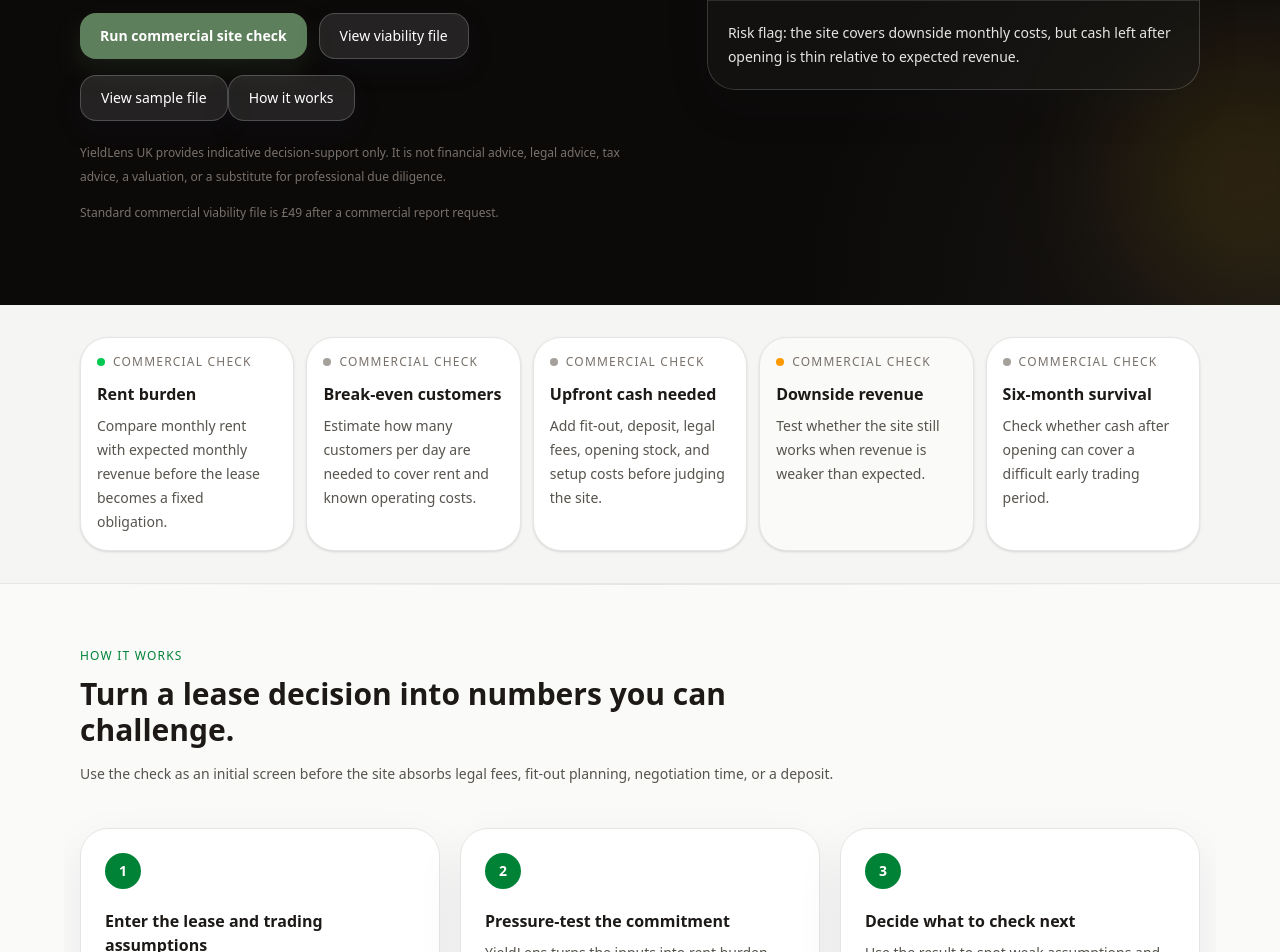
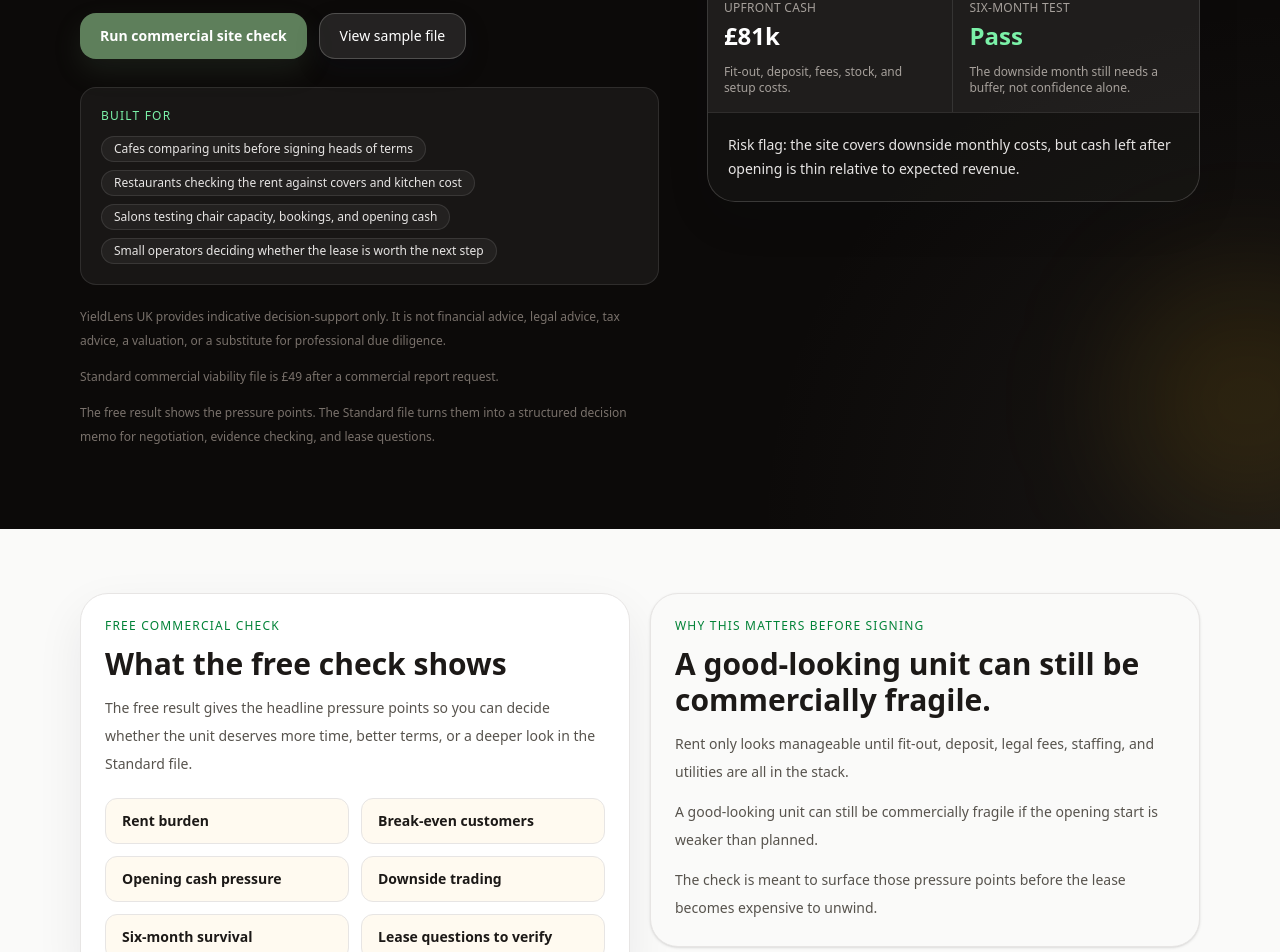
Before and after one commit to samueljcarlon/yieldlens-uk, a Next.js app: page / in a window 1280 px wide. Shown: the part 720-1672 px from the top of the page. Built offline with nearby package versions, Linux system fonts and the light colour scheme; no server answers.

Commit message:
Improve homepage trust and conversion

```diff
--- a/app/page.tsx
+++ b/app/page.tsx
@@ -47,6 +47,28 @@
     title: 'Six-month survival',
     desc: 'Check whether cash after opening can cover a difficult early trading period.',
   },
+];
+
+const builtFor = [
+  'Cafes comparing units before signing heads of terms',
+  'Restaurants checking the rent against covers and kitchen cost',
+  'Salons testing chair capacity, bookings, and opening cash',
+  'Small operators deciding whether the lease is worth the next step',
+];
+
+const freeCheckShows = [
+  'Rent burden',
+  'Break-even customers',
+  'Opening cash pressure',
+  'Downside trading',
+  'Six-month survival',
+  'Lease questions to verify',
+];
+
+const whyThisMatters = [
+  'Rent only looks manageable until fit-out, deposit, legal fees, staffing, and utilities are all in the stack.',
+  'A good-looking unit can still be commercially fragile if the opening start is weaker than planned.',
+  'The check is meant to surface those pressure points before the lease becomes expensive to unwind.',
 ];
 
 const howItWorks = [
@@ -167,31 +189,29 @@
                   Run commercial site check
                 </TrackedCtaLink>
 
-                <TrackedCtaLink
-                  href="/viability-file"
-                  eventName="commercial_home_cta_clicked"
-                  pagePath="/"
-                  ctaLabel="View viability file"
-                  pageType="homepage"
-                  className={heroSecondaryCtaClass}
-                >
-                  View viability file
-                </TrackedCtaLink>
-              </div>
-
                 <Link
                   href="/sample-commercial-viability-file"
-                className={`${heroSecondaryCtaClass} mt-4`}
+                  className={heroSecondaryCtaClass}
                 >
                   View sample file
                 </Link>
+              </div>
 
-              <Link
-                href="/how-it-works"
-                className={`${heroSecondaryCtaClass} mt-3`}
+              <div className="mt-7 rounded-2xl border border-white/10 bg-white/5 p-4 sm:p-5">
+                <p className="text-xs uppercase tracking-widest text-green-300 font-medium mb-3">
+                  Built for
+                </p>
+                <div className="flex flex-wrap gap-2">
+                  {builtFor.map((item) => (
+                    <span
+                      key={item}
+                      className="rounded-full border border-white/10 bg-white/5 px-3 py-1 text-xs text-stone-200"
                     >
-                How it works
-              </Link>
+                      {item}
+                    </span>
+                  ))}
+                </div>
+              </div>
 
               <p className={`${disclaimerClass} mt-5 text-stone-400`}>
                 YieldLens UK provides indicative decision-support only. It is not financial advice, legal advice, tax advice, a valuation, or a substitute for professional due diligence.
@@ -199,6 +219,9 @@
 
               <p className={`${disclaimerClass} mt-3 text-stone-400`}>
                 Standard commercial viability file is £49 after a commercial report request.
+              </p>
+              <p className={`${disclaimerClass} mt-3 text-stone-400`}>
+                The free result shows the pressure points. The Standard file turns them into a structured decision memo for negotiation, evidence checking, and lease questions.
               </p>
             </div>
 
@@ -267,8 +290,60 @@
         </div>
       </section>
 
+      <section className="max-w-6xl mx-auto px-4 py-14 sm:py-16">
+        <div className="grid grid-cols-1 lg:grid-cols-2 gap-5 items-start">
+          <div className={`${surfaceCardClass} p-6`}>
+            <p className="text-xs uppercase tracking-widest text-green-700 font-medium mb-3">
+              Free commercial check
+            </p>
+            <h2 className="text-2xl sm:text-3xl font-bold text-stone-900 mb-3">
+              What the free check shows
+            </h2>
+            <p className="text-sm text-stone-600 leading-7 mb-5">
+              The free result gives the headline pressure points so you can decide
+              whether the unit deserves more time, better terms, or a deeper look in
+              the Standard file.
+            </p>
+            <div className="grid grid-cols-1 sm:grid-cols-2 gap-3">
+              {freeCheckShows.map((item) => (
+                <div key={item} className="rounded-xl border border-stone-200 bg-[#fffaf0] px-4 py-3">
+                  <p className="text-sm font-semibold text-stone-900">{item}</p>
+                </div>
+              ))}
+            </div>
+          </div>
+
+          <div className={`${surfaceCardSoftClass} bg-[#fbf7ef] border border-stone-200 p-6`}>
+            <p className="text-xs uppercase tracking-widest text-green-700 font-medium mb-3">
+              Why this matters before signing
+            </p>
+            <h2 className="text-2xl sm:text-3xl font-bold text-stone-900 mb-3">
+              A good-looking unit can still be commercially fragile.
+            </h2>
+            <div className="space-y-3 text-sm text-stone-600 leading-7">
+              {whyThisMatters.map((item) => (
+                <p key={item}>{item}</p>
+              ))}
+            </div>
+          </div>
+        </div>
+      </section>
+
       <section className="bg-stone-100 border-b border-stone-200">
         <div className="max-w-6xl mx-auto px-4 py-8">
+          <div className="max-w-3xl mb-6">
+            <p className="text-xs font-medium uppercase tracking-widest text-green-700 mb-3">
+              Proof and next step
+            </p>
+            <h2 className="text-2xl sm:text-3xl font-bold text-stone-900 mb-3">
+              The Standard file turns the snapshot into a decision memo.
+            </h2>
+            <p className="text-sm text-stone-600 leading-7">
+              The free result shows the pressure points. The Standard file turns them
+              into a structured memo for negotiation, evidence checking, and lease
+              questions.
+            </p>
+          </div>
           <div className="grid grid-cols-1 sm:grid-cols-2 lg:grid-cols-5 gap-3">
             {featureCards.map((card) => (
               <div
@@ -422,9 +497,9 @@
             </h2>
 
             <p className="text-sm text-stone-600 leading-7 mb-6">
-              The free check gives the first signal. The fuller file organises
-              the key metrics, assumptions, risk flags, missing evidence, and
-              next questions before you commit.
+              The free check gives the first signal. The fuller file organises the
+              key metrics, assumptions, risk flags, missing evidence, and next
+              questions before you commit.
             </p>
 
             <div className="flex flex-col sm:flex-row gap-3">
```
Lines whose indentation alone changed are shown as unchanged.
